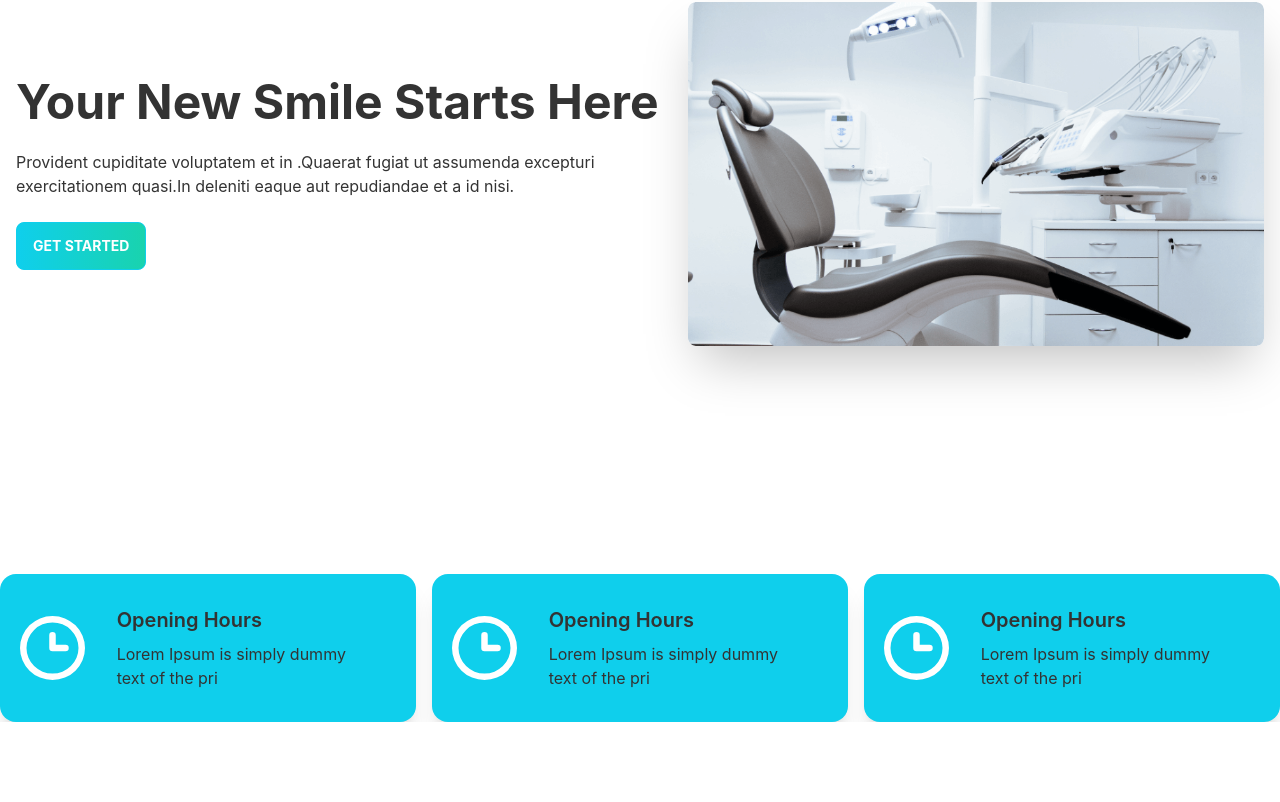
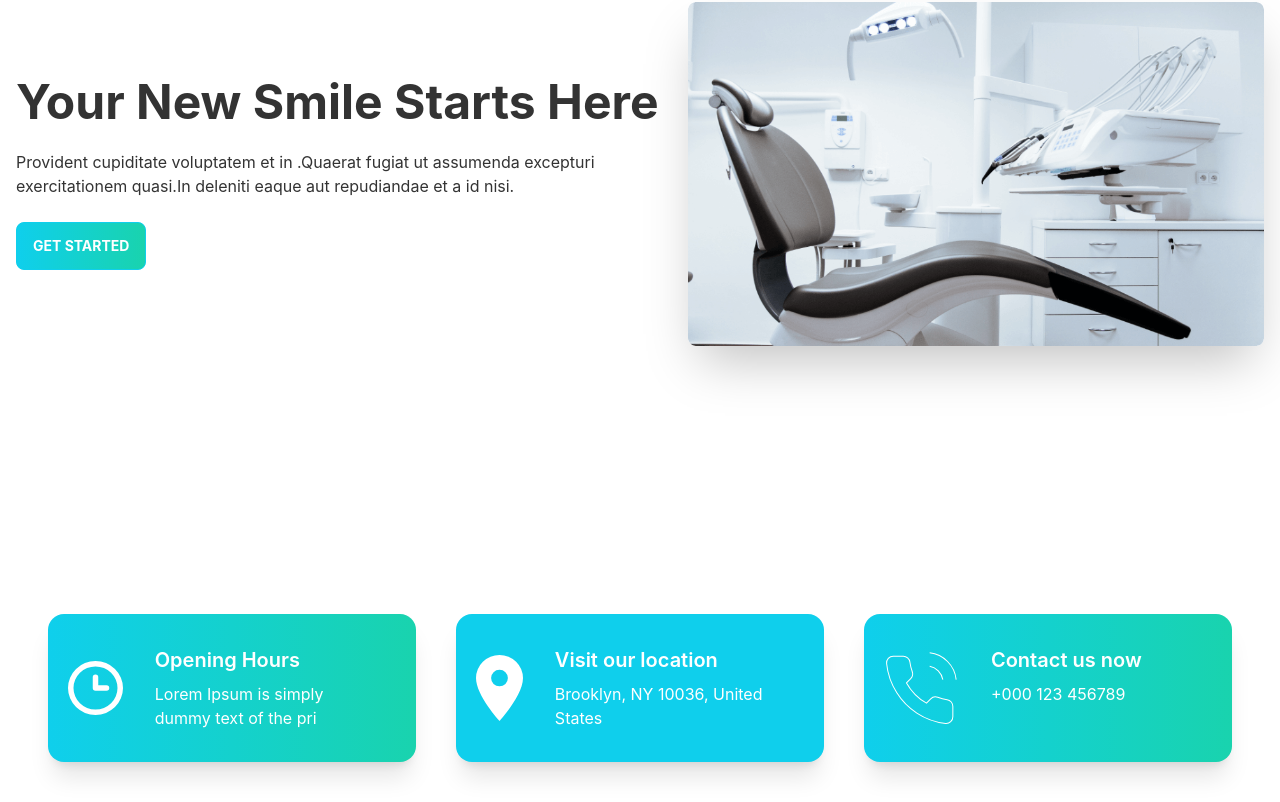
Before and after one commit to ab-siddiq/react-express-doctors-portal, a React (Create React App) app: page / in a window 1280 px wide. Shown: the part 290-1092 px from the top of the page. Before the commit the page ends 1012 px from the top, so only its background shows below. Built offline with nearby package versions, Linux system fonts and the light colour scheme.

Commit message:
complete card section

```diff
--- a/src/Pages/Home/Info/Info.js
+++ b/src/Pages/Home/Info/Info.js
@@ -1,10 +1,37 @@
 import React from "react";
 import InfoCard from "./InfoCard";
 import clock from "../../assets/icons/clock.svg";
+import marker from "../../assets/icons/marker.svg";
+import phone from "../../assets/icons/phone.svg";
 const Info = () => {
+  const cardInfos = [
+    {
+      id: 1,
+      title: "Opening Hours",
+      description: "Lorem Ipsum is simply dummy text of the pri",
+      img: clock,
+      color: "bg-gradient-to-r from-primary to-secondary",
+    },
+    {
+      id: 2,
+      title: "Visit our location",
+      description: "Brooklyn, NY 10036, United States",
+      img: marker,
+      color: "bg-accent",
+    },
+    {
+      id: 3,
+      title: "Contact us now",
+      description: "+000 123 456789",
+      img: phone,
+      color: "bg-gradient-to-r from-primary to-secondary",
+    },
+  ];
   return (
-    <div className="">
-      <InfoCard img={clock}></InfoCard>
+    <div class="grid grid-cols-3 justify-items-center gap-10 mx-auto px-12 text-base-100 my-10">
+      {cardInfos.map((cardInfo) => (
+        <InfoCard key={cardInfo.id} info={cardInfo}></InfoCard>
+      ))}
     </div>
   );
 };
--- a/src/Pages/Home/Info/InfoCard.js
+++ b/src/Pages/Home/Info/InfoCard.js
@@ -1,34 +1,17 @@
 import React from "react";
 
-const InfoCard = ({ img }) => {
+const InfoCard = ({ info }) => {
+  const { title, description, img, color } = info;
+  console.log(info);
+  console.log("d");
   return (
-    <div class="grid grid-cols-3 justify-items-center gap-4 mx-auto">
-      <div class="card lg:card-side bg-primary shadow-xl px-5">
-        <figure>
-          <img src={img} alt="Album" />
-        </figure>
-        <div class="card-body">
-          <h2 class="card-title">Opening Hours</h2>
-          <p>Lorem Ipsum is simply dummy text of the pri</p>
-        </div>
-      </div>
-      <div class="card lg:card-side bg-primary shadow-xl px-5">
-        <figure>
-          <img src={img} alt="Album" />
-        </figure>
-        <div class="card-body">
-          <h2 class="card-title">Opening Hours</h2>
-          <p>Lorem Ipsum is simply dummy text of the pri</p>
-        </div>
-      </div>
-      <div class="card lg:card-side bg-primary shadow-xl px-5">
-        <figure>
-          <img src={img} alt="Album" />
-        </figure>
-        <div class="card-body">
-          <h2 class="card-title">Opening Hours</h2>
-          <p>Lorem Ipsum is simply dummy text of the pri</p>
-        </div>
+    <div class={`card lg:card-side bg-primary shadow-xl px-5 w-full ${color}`}>
+      <figure>
+        <img src={img} alt="Album" />
+      </figure>
+      <div class="card-body">
+        <h2 class="card-title">{title}</h2>
+        <p>{description}</p>
       </div>
     </div>
   );
```
